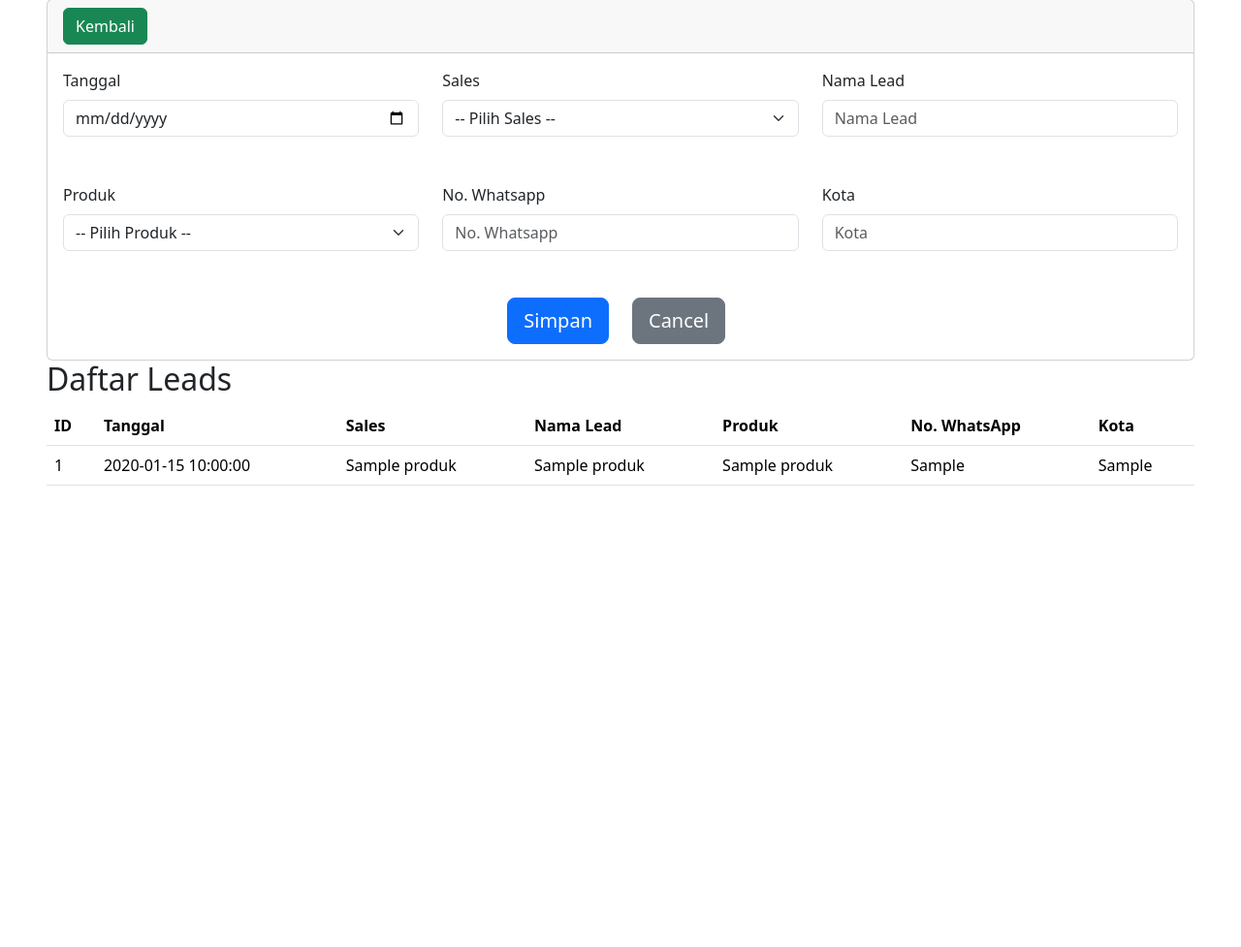
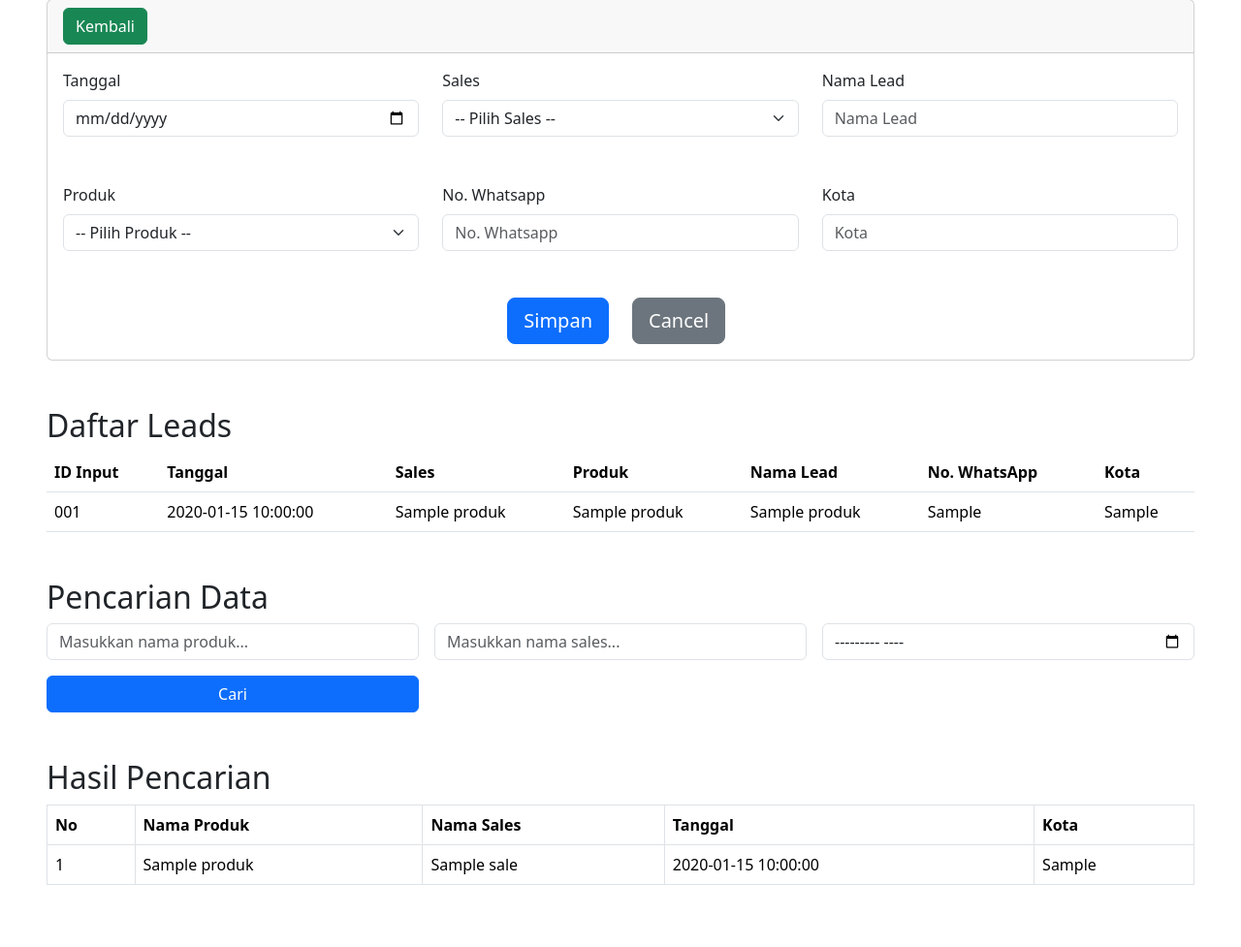
Before and after one commit to ghalibhani/United-Tractors, a PHP site: page / in a window 1280 px wide. Shown: the part 95-1072 px from the top of the page at 97% size. Before the commit the page ends 596 px from the top, so only its background shows below. Run offline with PHP 8.4, Linux system fonts and the light colour scheme; tables that the repository leaves empty or names only in its code hold one stand-in row (values such as "Sample post").

Commit message:
add search

```diff
--- a/index.php
+++ b/index.php
@@ -13,11 +13,11 @@
 
   <?php
   require('connection.php');
-  // Query untuk mendapatkan semua data dari tabel leads
   $sql = "SELECT *
         FROM leads
         JOIN sales ON leads.id_sales = sales.id_sales
-        JOIN produk ON leads.id_produk = produk.id_produk";
+        JOIN produk ON leads.id_produk = produk.id_produk
+        ORDER BY leads.tanggal DESC";
 
   $result = $conn->query($sql);
   ?>
@@ -91,46 +91,130 @@
         </div>
       </div>
 
+      <!-- Tabel Daftar Leads -->
+      <div class="pt-5">
         <h2>Daftar Leads</h2>
-
         <table class="table">
           <tr>
-          <th>ID</th>
+            <th>ID Input</th>
             <th>Tanggal</th>
             <th>Sales</th>
+            <th>Produk</th>
             <th>Nama Lead</th>
-          <th>Produk</th>
             <th>No. WhatsApp</th>
             <th>Kota</th>
           </tr>
 
           <?php
           if ($result->num_rows > 0) {
-          // Output data setiap baris
+            $no = 1;
             while ($row = $result->fetch_assoc()) {
+              $id_leads = str_pad($no, 3, '0', STR_PAD_LEFT);
               echo "<tr>
-                        <td>" . $row["id_leads"] . "</td>
+                        <td>$id_leads</td>
                         <td>" . $row["tanggal"] . "</td>
                         <td>" . $row["nama_sales"] . "</td>
+                        <td>" . $row["nama_produk"] . "</td>
                         <td>" . $row["nama_lead"] . "</td>
-                        <td>" . $row["nama_produk"] . "</td>
                         <td>" . $row["no_wa"] . "</td>
                         <td>" . $row["kota"] . "</td>
                       </tr>";
+              $no++;
             }
           } else {
             echo "<tr><td colspan='7'>Tidak ada data</td></tr>";
           }
-
-        // Tutup koneksi
           $conn->close();
           ?>
+        </table>
+      </div>
 
-      </table>
+      <?php
+      require('connection.php');
 
-    </main>
+      $product_name = htmlspecialchars($_GET['nama_produk'] ?? '');
+      $sales_name = htmlspecialchars($_GET['nama_sales'] ?? '');
+      $month = htmlspecialchars($_GET['month'] ?? '');
+
+      $sql = "SELECT leads.*, produk.nama_produk AS product_name, sales.nama_sales AS sales_name
+        FROM leads
+        JOIN produk ON leads.id_produk = produk.id_produk
+        JOIN sales ON leads.id_sales = sales.id_sales
+        WHERE (produk.nama_produk LIKE ? AND sales.nama_sales LIKE ?)";
+
+      if ($month) {
+        $sql .= " AND DATE_FORMAT(leads.tanggal, '%Y-%m') = ?";
+      }
+
+      $stmt = $conn->prepare($sql);
+
+      $likeProductName = "%" . $product_name . "%";
+      $likeSalesName = "%" . $sales_name . "%";
+
+      if ($month) {
+        $stmt->bind_param("sss", $likeProductName, $likeSalesName, $month);
+      } else {
+        $stmt->bind_param("ss", $likeProductName, $likeSalesName);
+      }
+
+      $stmt->execute();
+      $result = $stmt->get_result();
+      ?>
 
 
+      <!-- Input pencarian -->
+      <div class="mt-5">
+        <h2>Pencarian Data</h2>
+        <form method="GET" class="row g-3">
+          <div class="col-md-4">
+            <input type="text" class="form-control" name="nama_produk" placeholder="Masukkan nama produk...">
+          </div>
+          <div class="col-md-4">
+            <input type="text" class="form-control" name="nama_sales" placeholder="Masukkan nama sales...">
+          </div>
+          <div class="col-md-4">
+            <input type="month" class="form-control" name="month">
+          </div>
+          <div class="col-md-4">
+            <button type="submit" class="btn btn-primary w-100">Cari</button>
+          </div>
+        </form>
+      </div>
+
+      <div class="mt-5">
+        <h2>Hasil Pencarian</h2>
+        <table class="table table-bordered">
+          <thead>
+            <tr>
+              <th>No</th>
+              <th>Nama Produk</th>
+              <th>Nama Sales</th>
+              <th>Tanggal</th>
+              <th>Kota</th>
+            </tr>
+          </thead>
+          <tbody>
+            <?php
+            if ($result->num_rows > 0) {
+              $no = 1;
+              while ($row = $result->fetch_assoc()) {
+                echo "<tr>
+                            <td>" . $no . "</td>
+                            <td>" . $row['product_name'] . "</td>
+                            <td>" . $row['sales_name'] . "</td>
+                            <td>" . $row['tanggal'] . "</td>
+                            <td>" . $row['kota'] . "</td>
+                          </tr>";
+                $no++;
+              }
+            } else {
+              echo "<tr><td colspan='5' class='text-center'>Tidak ada data ditemukan.</td></tr>";
+            }
+            ?>
+          </tbody>
+        </table>
+      </div>
+    </main>
   </div>
 
   <?php
```
Lines whose indentation alone changed are shown as unchanged.
